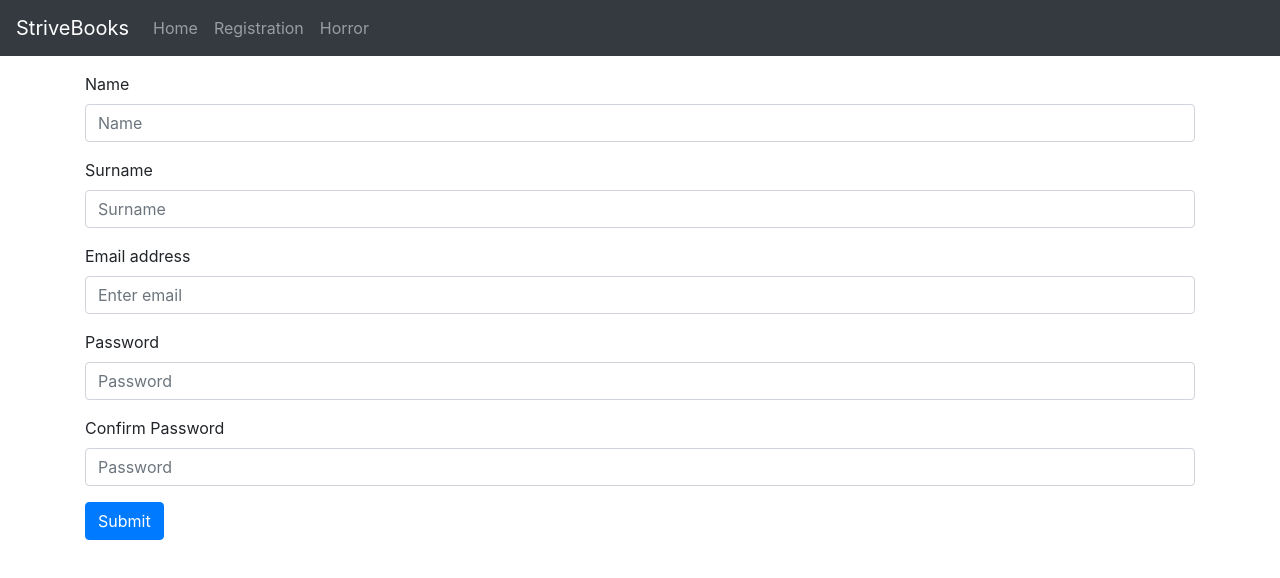
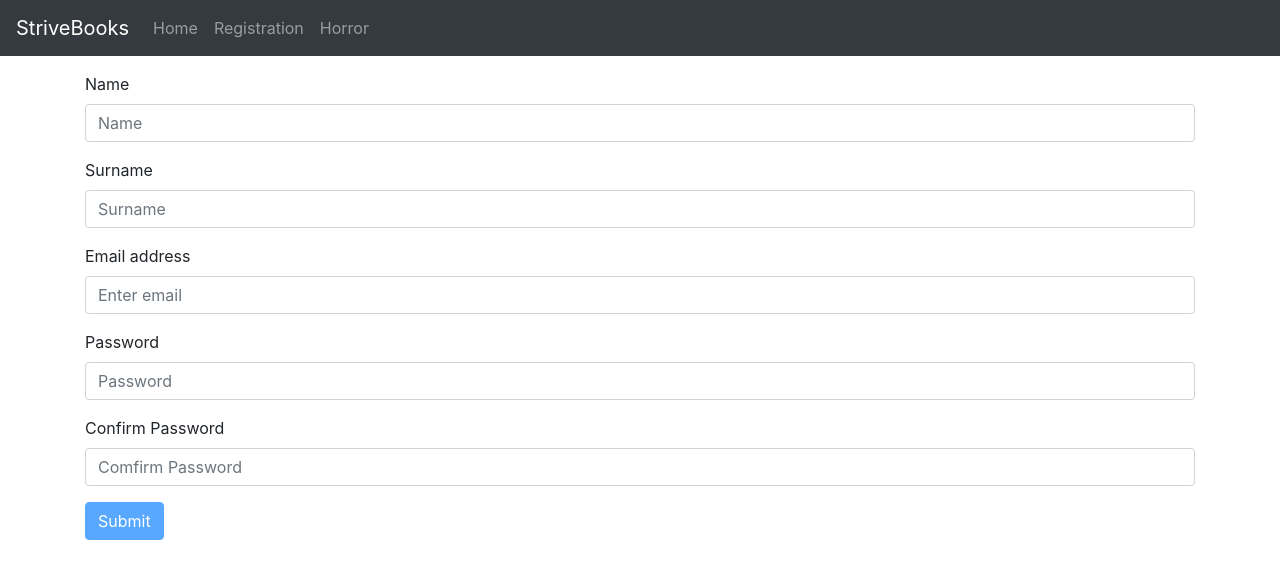
Before and after one commit to adam-belahouane/m4-d7, a React (Create React App) app: page /Registration in a window 1280 px wide. Shown: the top 578 px of the page. Built offline with nearby package versions, Linux system fonts and the light colour scheme.

Commit message:
Update Registration.jsx

```diff
--- a/src/components/Registration.jsx
+++ b/src/components/Registration.jsx
@@ -4,54 +4,85 @@ import "../App.css";
 
 const Registration = () => {
   const [userDetails, setUserDetails] = useState({
-        name: '',
-        surname: '',
-        emailaddress: '',
-        password: ''
-    })
+    name: "",
+    surname: "",
+    emailaddress: "",
+    password: "",
+    confirmpassword: "",
+  });
 
   const handleInput = (propertyName, value) => {
     setUserDetails({
       ...userDetails,
-            [propertyName]: value
-        })
-
-    }
+      [propertyName]: value,
+    });
+  };
 
   const handleSubmit = (e) => {
-        e.preventDefault()
-        console.log(userDetails)
-    }
-
+    e.preventDefault();
+    console.log(userDetails);
+  };
 
   return (
     <div className="container my-3">
       <Form onSubmit={handleSubmit}>
         <Form.Group controlId="formName">
           <Form.Label>Name</Form.Label>
-          <Form.Control minLength="2" required type="name" placeholder="Name" onChange={(e) => handleInput('name', e.target.value)} />
+          <Form.Control
+            minLength="2"
+            required
+            type="name"
+            placeholder="Name"
+            onChange={(e) => handleInput("name", e.target.value)}
+          />
         </Form.Group>
         <Form.Group controlId="formSurname">
           <Form.Label>Surname</Form.Label>
-          <Form.Control minLength="3" required type="surname" placeholder="Surname" onChange={(e) => handleInput('surname', e.target.value)} />
+          <Form.Control
+            minLength="3"
+            required
+            type="surname"
+            placeholder="Surname"
+            onChange={(e) => handleInput("surname", e.target.value)}
+          />
         </Form.Group>
 
         <Form.Group controlId="formBasicEmail">
           <Form.Label>Email address</Form.Label>
-          <Form.Control required type="email" placeholder="Enter email" onChange={(e) => handleInput('emailaddress', e.target.value)} />
+          <Form.Control
+            required
+            type="email"
+            placeholder="Enter email"
+            onChange={(e) => handleInput("emailaddress", e.target.value)}
+          />
         </Form.Group>
 
         <Form.Group controlId="formPassword">
           <Form.Label>Password</Form.Label>
-          <Form.Control pattern="(?=.*\d)(?=.*[a-z]).{8,}" required type="password" placeholder="Password" onChange={(e) => handleInput('password', e.target.value)} />
+          <Form.Control
+            pattern="(?=.*\d)(?=.*[a-z]).{8,}"
+            required
+            type="password"
+            placeholder="Password"
+            onChange={(e) => handleInput("password", e.target.value)}
+          />
         </Form.Group>
 
         <Form.Group controlId="formConfirmPassword">
           <Form.Label>Confirm Password</Form.Label>
-          <Form.Control type="password" placeholder="Password" />
+          <Form.Control
+            type="password"
+            placeholder="Comfirm Password"
+            pattern={userDetails.password}
+            onChange={(e) => handleInput("confirmpassword", e.target.value)}
+          />
         </Form.Group>
 
-        <Button variant="primary" type="submit">
+        <Button
+          variant="primary"
+          type="submit"
+          disabled={userDetails.password === '' || userDetails.name === '' || userDetails.surname === '' || userDetails.emailaddress === '' || userDetails.confirmpassword === ''}
+        >
           Submit
         </Button>
       </Form>
```
Lines whose indentation alone changed are shown as unchanged.
